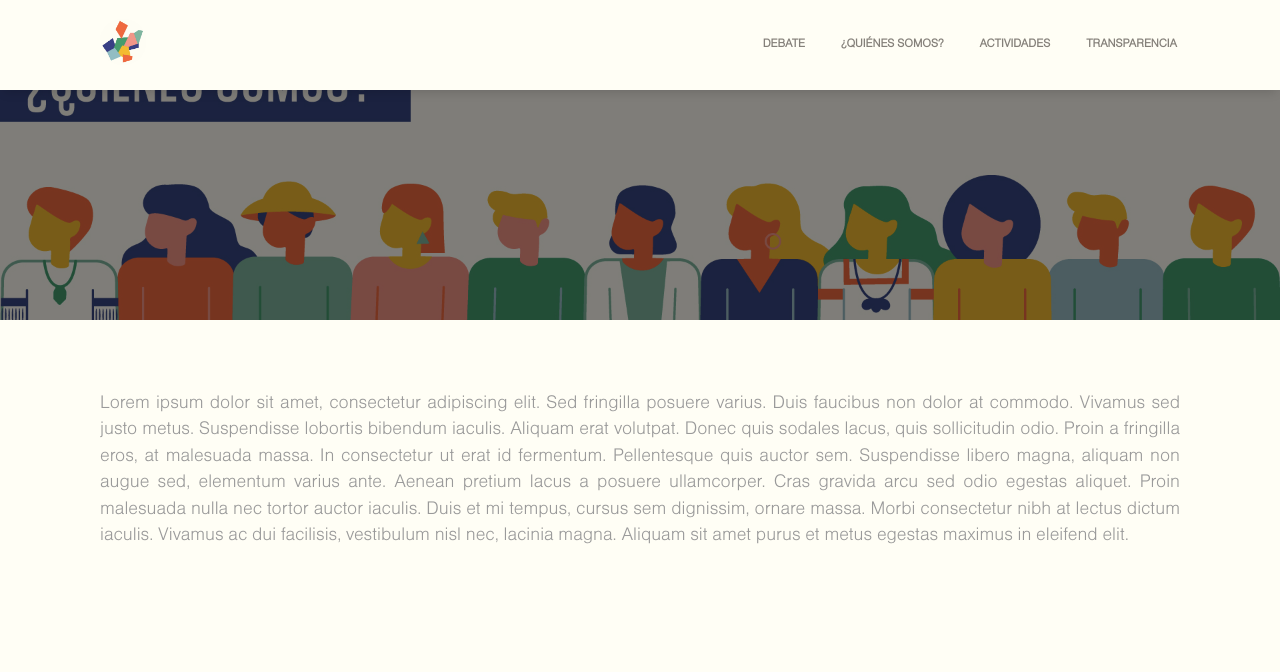
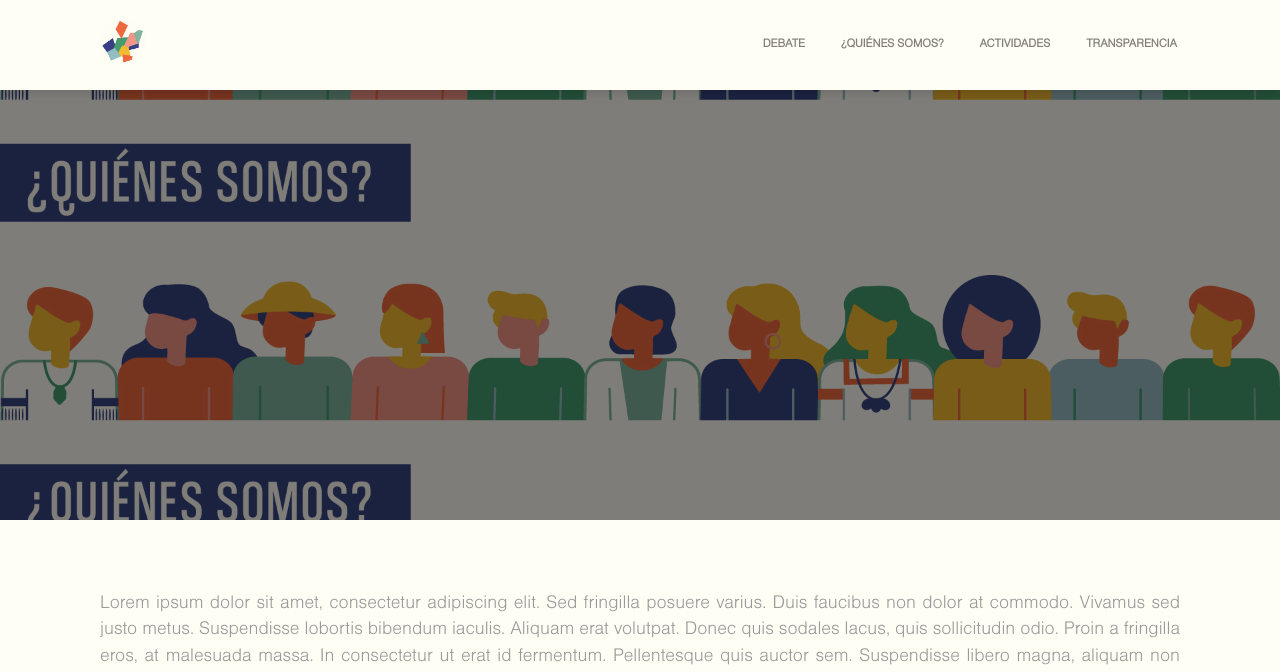
Before and after one commit to framesGit/framesgit.github.io, a website: page equipo.html in a window 1280 px wide. Shown: the top 672 px of the page. Drawn offline with Linux system fonts and the light colour scheme; some packages are replaced by stand-ins of ours.

Commit message:
header fixed

```diff
--- a/equipo.html
+++ b/equipo.html
@@ -85,7 +85,7 @@ The above copyright notice and this permission notice shall be included in all c
     <!-- End Navbar -->
 
     <!-- HEADER grande y IPAD-->
-    <div class="page-header page-header-xs d-none d-sm-block" data-parallax="true"
+    <div class="page-header page-header-small d-none d-sm-block" data-parallax="true"
         style="background-image: url('/assets/img/jaliscoDecide/equipo/headerQuienesSomos.jpg'); background-size: 100% auto; ">
         <div class="filter">
         </div>
```
